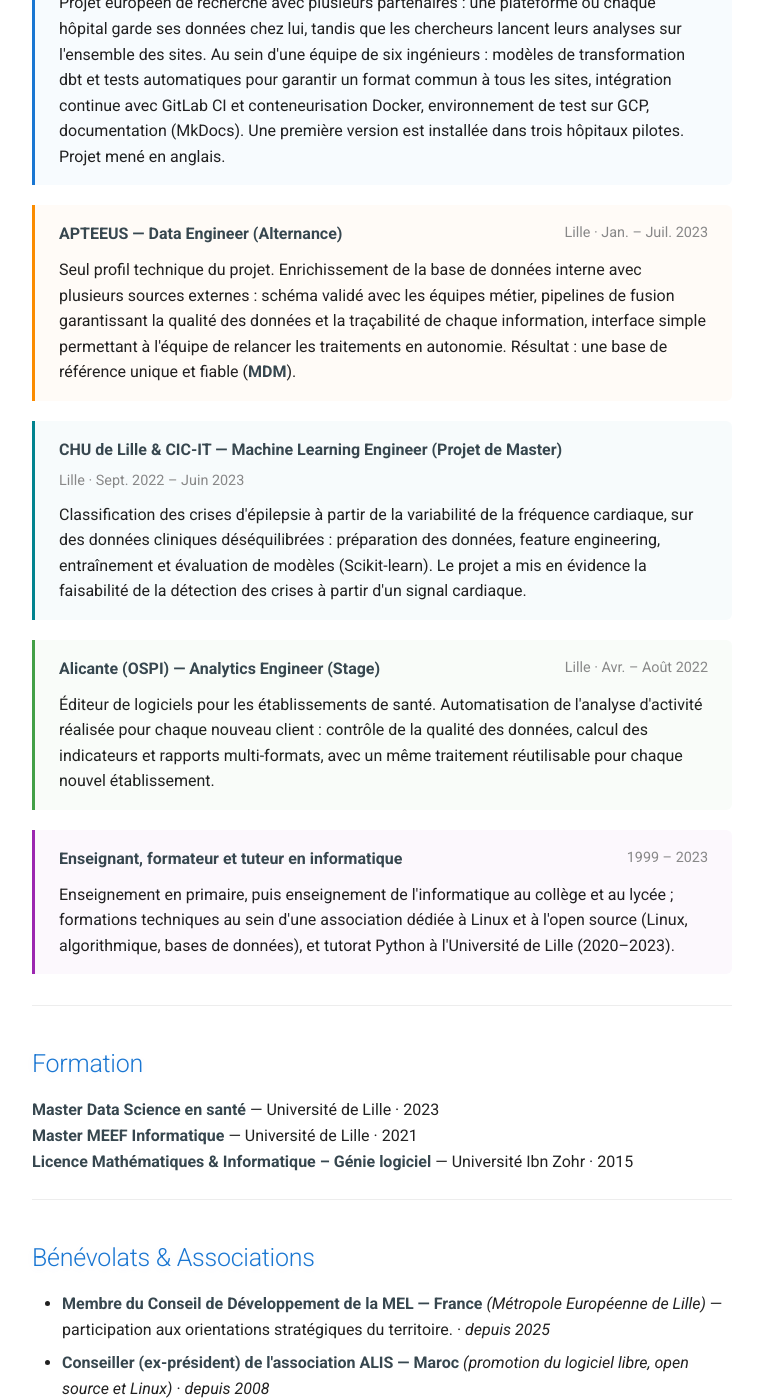
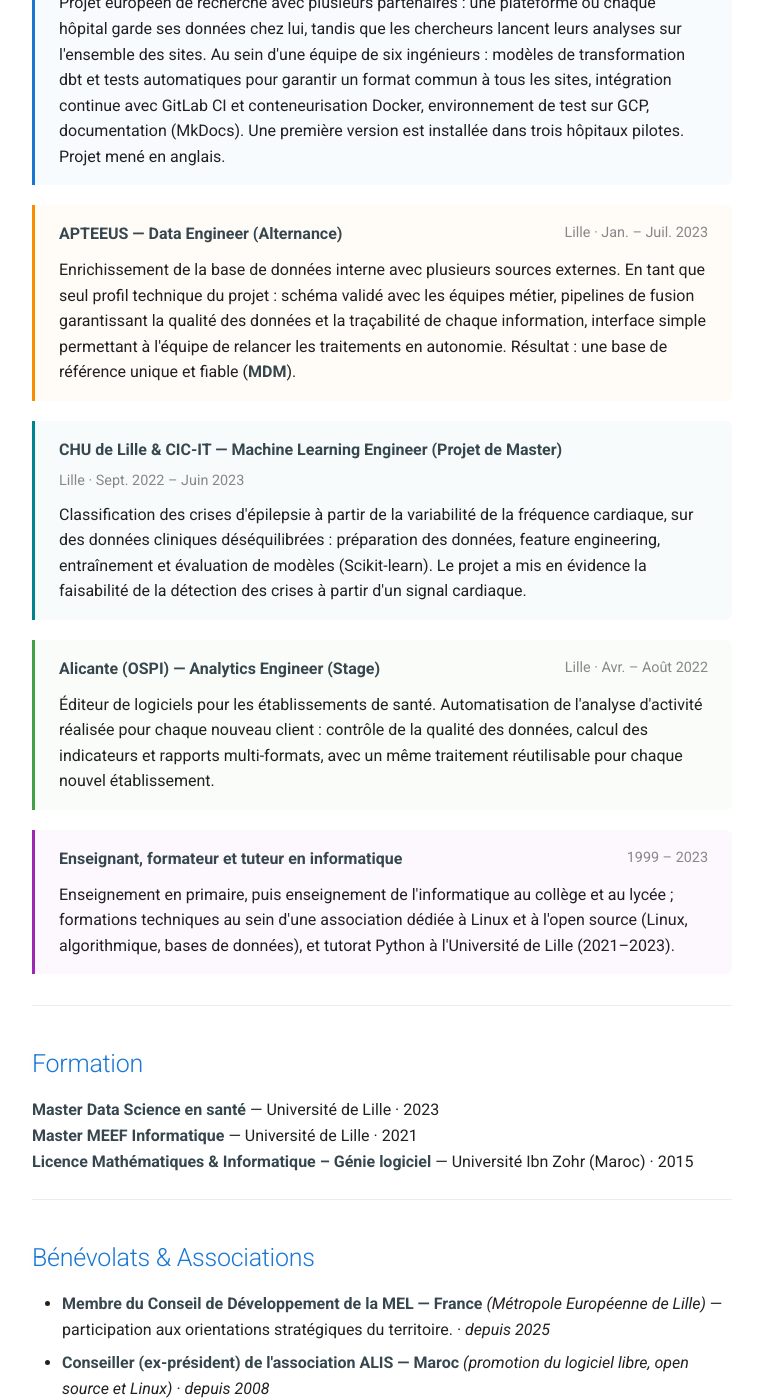
Before and after one commit to y-ikli/portfolio, an MkDocs documentation site: the page built from docs/index.md, in a window 1280 px wide and 1400 px high, scrolled down 1636 px. Shown: the whole window, without its empty margins (258-1021 px from the left). Built offline with MkDocs 1.6.1 and Material for MkDocs 9.7.7, drawn with Linux system fonts in a browser that asks for light colours.

Commit message:
update description

```diff
--- a/docs/index.md
+++ b/docs/index.md
@@ -115,7 +115,7 @@
       <strong>APTEEUS — Data Engineer (Alternance)</strong>
       <span style="color: #888; font-size: 0.9em;">Lille · Jan. – Juil. 2023</span>
     </div>
-    <p style="margin: 0.5rem 0 0;">Seul profil technique du projet. Enrichissement de la base de données interne avec plusieurs sources externes : schéma validé avec les équipes métier, pipelines de fusion garantissant la qualité des données et la traçabilité de chaque information, interface simple permettant à l'équipe de relancer les traitements en autonomie. Résultat : une base de référence unique et fiable (<strong>MDM</strong>).</p>
+    <p style="margin: 0.5rem 0 0;">Enrichissement de la base de données interne avec plusieurs sources externes. En tant que seul profil technique du projet : schéma validé avec les équipes métier, pipelines de fusion garantissant la qualité des données et la traçabilité de chaque information, interface simple permettant à l'équipe de relancer les traitements en autonomie. Résultat : une base de référence unique et fiable (<strong>MDM</strong>).</p>
   </div>
 
   <div style="border-left: 3px solid #00838f; padding: 0.8rem 1.2rem; background: rgba(0,131,143,0.03); border-radius: 0 6px 6px 0;">
@@ -139,7 +139,7 @@
       <strong>Enseignant, formateur et tuteur en informatique</strong>
       <span style="color: #888; font-size: 0.9em;">1999 – 2023</span>
     </div>
-    <p style="margin: 0.5rem 0 0;">Enseignement en primaire, puis enseignement de l'informatique au collège et au lycée ; formations techniques au sein d'une association dédiée à Linux et à l'open source (Linux, algorithmique, bases de données), et tutorat Python à l'Université de Lille (2020–2023).</p>
+    <p style="margin: 0.5rem 0 0;">Enseignement en primaire, puis enseignement de l'informatique au collège et au lycée ; formations techniques au sein d'une association dédiée à Linux et à l'open source (Linux, algorithmique, bases de données), et tutorat Python à l'Université de Lille (2021–2023).</p>
   </div>
 
 </div>
@@ -150,7 +150,7 @@
 
 **Master Data Science en santé** — Université de Lille · 2023
 **Master MEEF Informatique** — Université de Lille · 2021
-**Licence Mathématiques & Informatique – Génie logiciel** — Université Ibn Zohr · 2015
+**Licence Mathématiques & Informatique – Génie logiciel** — Université Ibn Zohr (Maroc) · 2015
 
 ---
 
--- a/docs/projets/index.md
+++ b/docs/projets/index.md
@@ -2,7 +2,7 @@
 
 ## [Media Data Platform](agence_media.md)
 
-Pipeline ELT unifiant Meta Ads et Google Ads dans BigQuery — normalisation des KPI, transformations dbt et validation qualité automatisée.
+Pipeline ELT qui unifie les données publicitaires de Meta Ads (API réelle) et de Google Ads (données simulées) dans BigQuery : une seule définition par indicateur, modèles dbt en couches, 57 tests automatisés et CI GitHub Actions.
 
 **Stack :** Python · BigQuery · dbt · GitHub Actions
 
```
